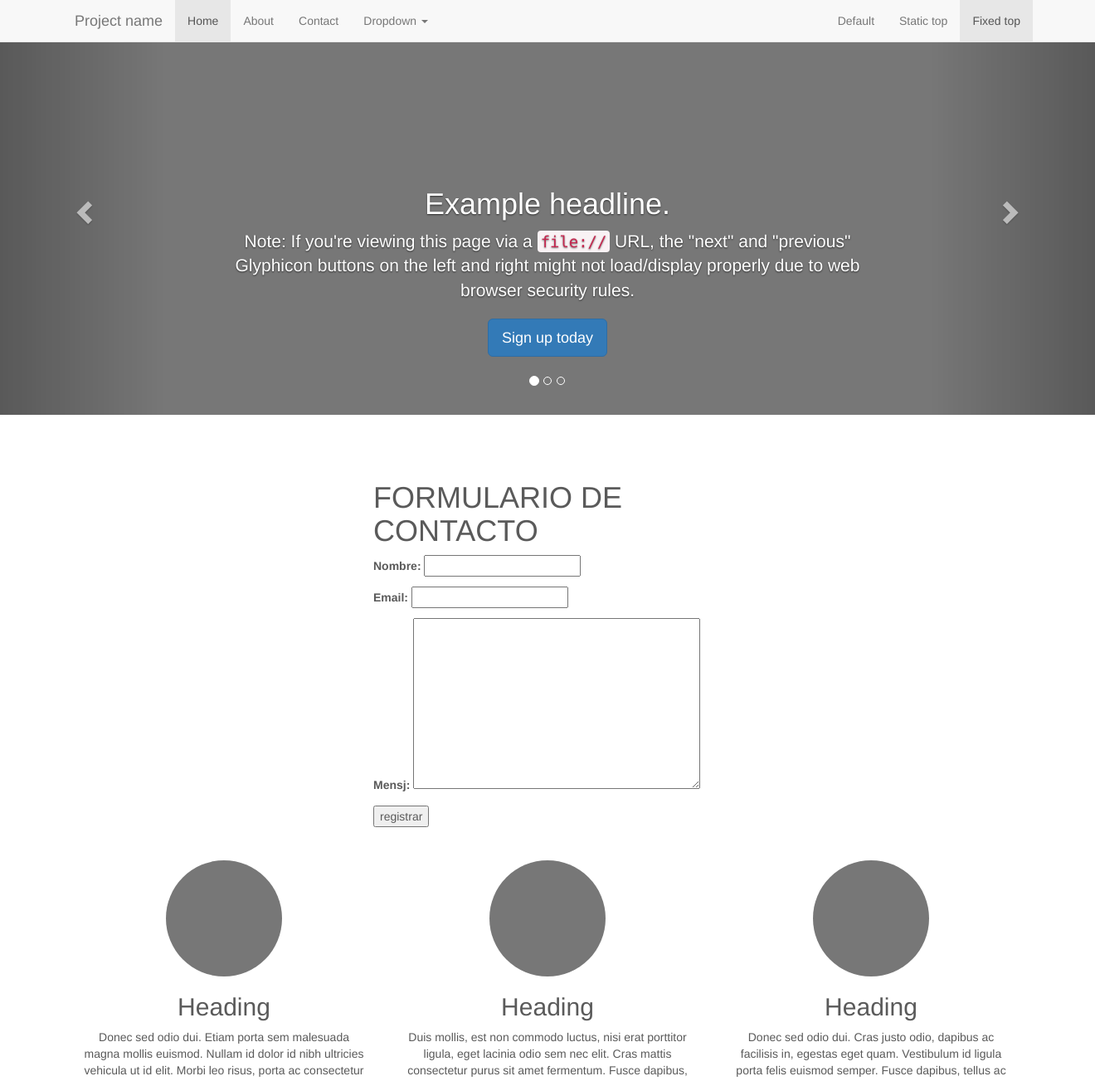
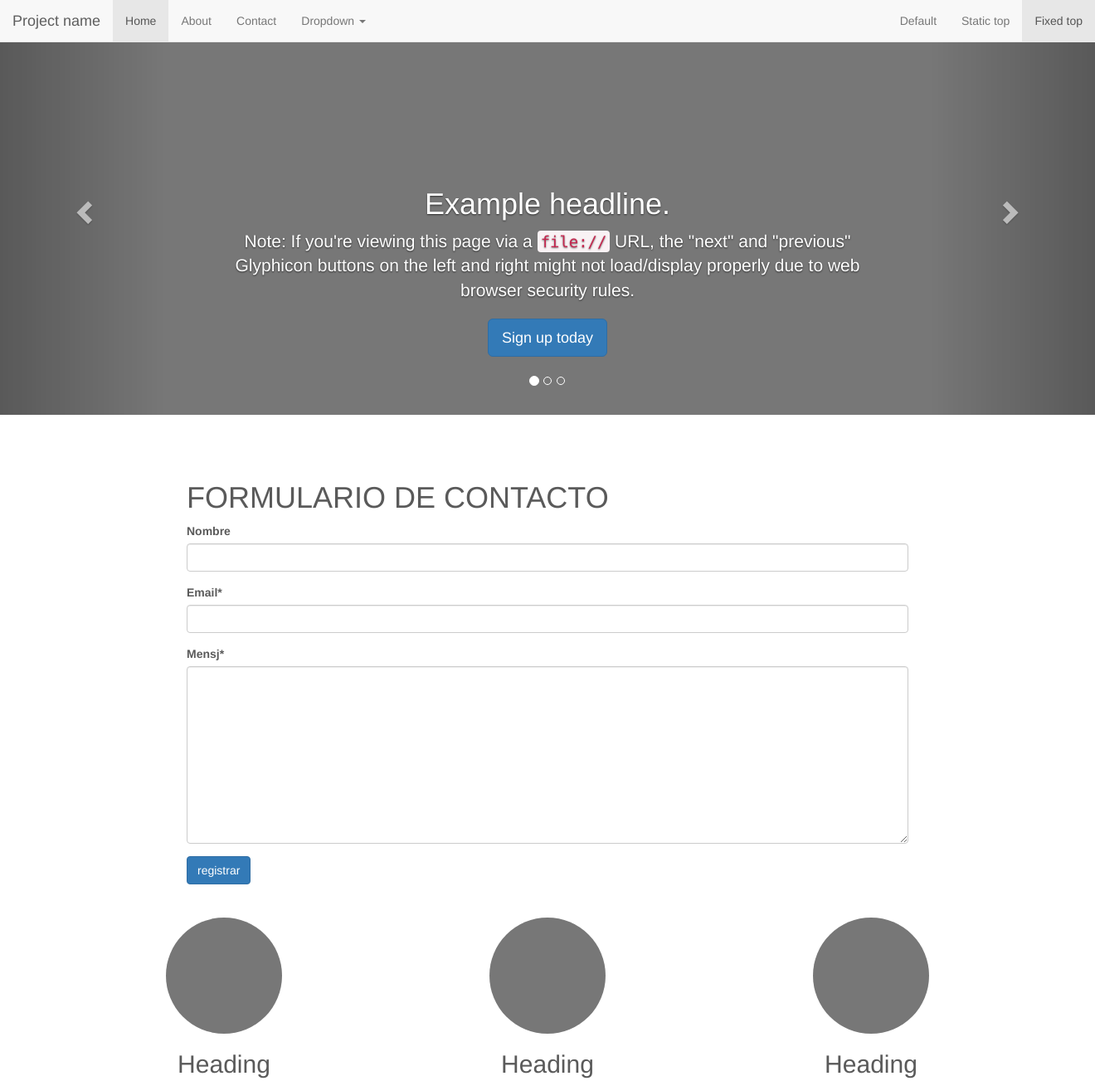
Before and after one commit to rabindranathfv/lading_pag_django, a Django app: a page that uses templates/base.html in a window 1320 px wide; the page is wider, and only the part inside the window is pictured. Shown: the top 1303 px of that part at 83% size. Run offline with Django 3.2, Linux system fonts and the light colour scheme; some libraries are stand-ins or nearby versions.

Commit message:
add base changes, add crispy forms using fluid in container class

```diff
--- a/templates/base.html
+++ b/templates/base.html
@@ -21,11 +21,13 @@
 
     {% include "carousel.html" %}
 
+
     <div class="row">
-      <div class="col-lg-4 col-lg-offset-4">
+      <div class="col-lg-8 col-lg-offset-2">
     {% block content %}
 
     {% endblock %}
+
       </div>
     </div>
 
--- a/templates/contact.html
+++ b/templates/contact.html
@@ -1,6 +1,7 @@
 <!-- hereda todos los elementos de base.html-->
 {% extends "base.html" %}
-
+<!-- load cryspy form in template -->
+{% load crispy_forms_tags %}
 
 
 {% block content %}
@@ -8,8 +9,8 @@
 <h1>FORMULARIO DE CONTACTO</h1>
 <form method="POST" action="">
 {% csrf_token %}
-{{ form.as_p }}
-<input type="submit" value="registrar">
+{{ form|crispy }}
+<input class="btn btn-bg btn-primary" type="submit" value="registrar">
 </form>
 
 {% endblock %}
--- a/templates/navbar.html
+++ b/templates/navbar.html
@@ -1,6 +1,6 @@
 <!-- Fixed navbar -->
 <nav class="navbar navbar-default navbar-fixed-top">
-        <div class="container">
+        <div class="container-fluid">
           <div class="navbar-header">
             <button type="button" class="navbar-toggle collapsed" data-toggle="collapse" data-target="#navbar" aria-expanded="false" aria-controls="navbar">
               <span class="sr-only">Toggle navigation</span>
--- a/web_app/settings.py
+++ b/web_app/settings.py
@@ -44,7 +44,7 @@ INSTALLED_APPS = [
     'django.contrib.messages',
     'django.contrib.staticfiles',
 
-    'cryspy_forms',
+    'crispy_forms',
 
     'boletin',
 ]
```
